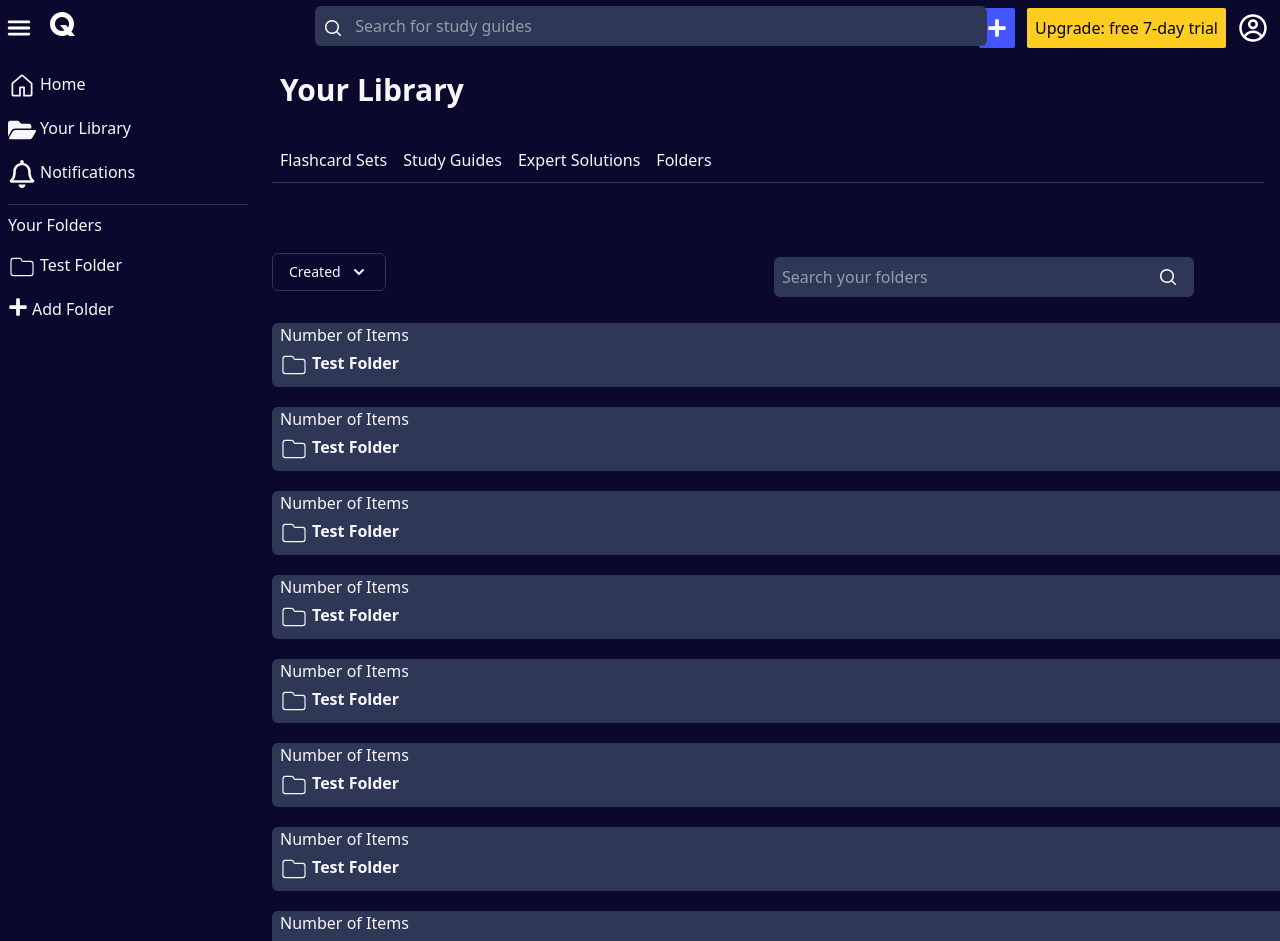
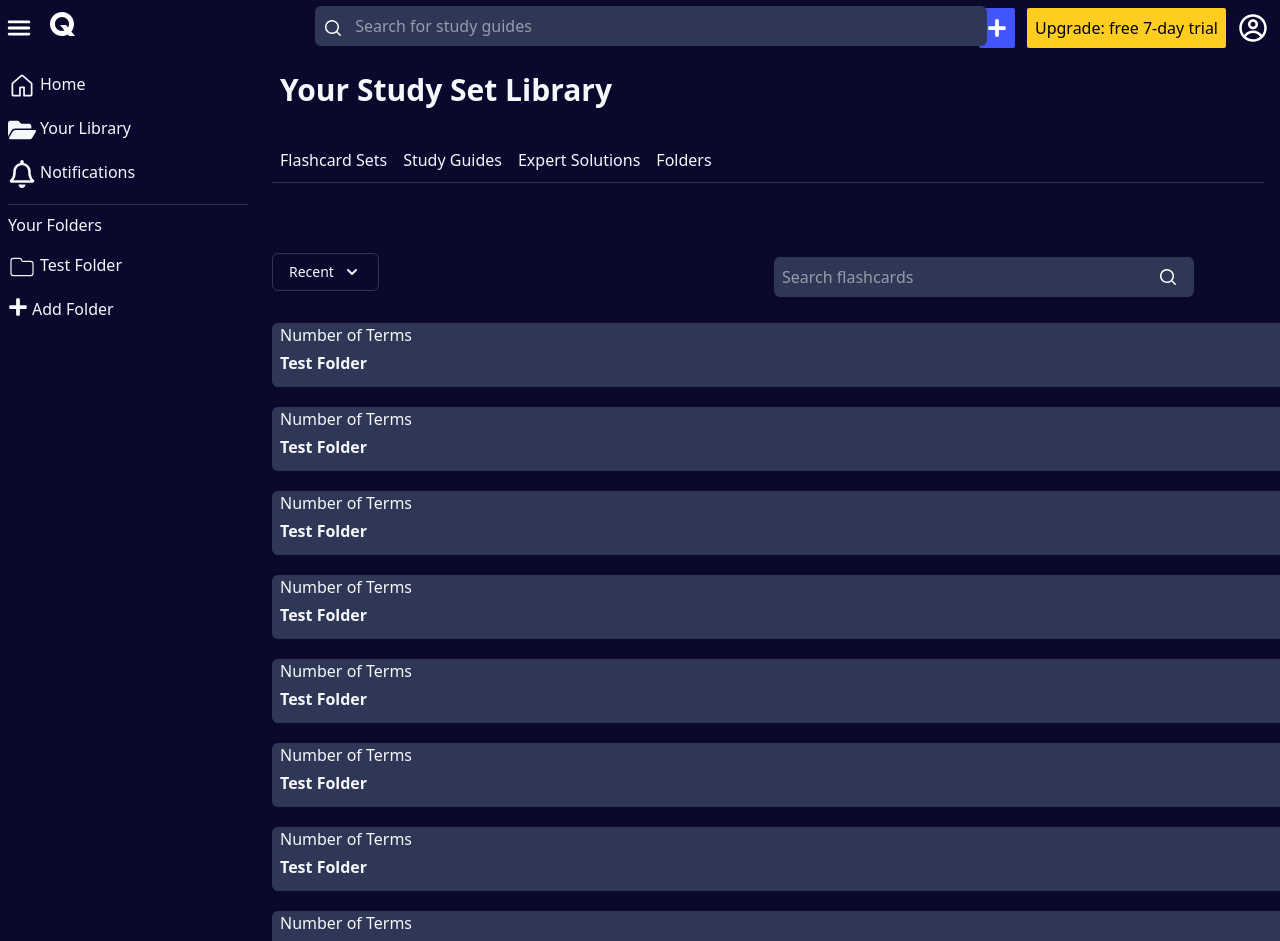
Before and after one commit to aaronamano/quizlet_clone, a React (Vite) app in the folder frontend/: page / in a window 1280 px wide. Shown: the top 941 px of the page. Built offline with nearby package versions, Linux system fonts and the light colour scheme.

Commit message:
#3 lib page for study sets

```diff
--- a/frontend/src/App.tsx
+++ b/frontend/src/App.tsx
@@ -2,6 +2,7 @@
 import HorizontalNavbar from "./components/HorizontalNavbar";
 import LibFolders from "./components/LibFolders";
 import VerticalNavbar from "./components/VerticalNavbar";
+import LibStudySets from "./components/LibStudySets";
 
 function App() {
   return (
@@ -9,7 +10,7 @@
       <div className="bg-[#0A092D] min-h">
         <HorizontalNavbar />
         <VerticalNavbar />
-        <LibFolders />
+        <LibStudySets />
       </div>
     </>
   );
--- a/frontend/src/components/LibStudySets.tsx
+++ b/frontend/src/components/LibStudySets.tsx
@@ -1,5 +1,97 @@
+import { HiMiniMagnifyingGlass } from "react-icons/hi2";
+
+function StudySetCard() {
+  return (
+    <>
+      <div className=" bg-[#2E3856] w-[1040px] h-16 rounded-md my-5">
+        <div className="m-2">
+          <p className="text-[#F6F7FB]">Number of Terms</p>
+          <div className="flex flex-row text-[#F6F7FB] my-1">
+            <div className="font-bold">Test Folder</div>
+          </div>
+        </div>
+      </div>
+    </>
+  );
+}
+
 function LibStudySets(){
+    return (
+        <>
+          <div className="bg-[#0A092D] min-h-screen ml-64 p-4">
+            {/* title */}
+            <h1 className="mx-2 text-[#F6F7FB] text-3xl font-bold">Your Study Set Library</h1>
 
+            {/* links */}
+            <div className="flex flex-row my-10">
+              <div className="mx-2 text-[#F6F7FB] hover:underline">
+                <p>Flashcard Sets</p>
+              </div>
+
+              <div className="mx-2 text-[#F6F7FB] hover:underline">
+                <p>Study Guides</p>
+              </div>
+
+              <div className="mx-2 text-[#F6F7FB] hover:underline">
+                <p>Expert Solutions</p>
+              </div>
+
+              <div className="mx-2 text-[#F6F7FB] hover:underline">
+                <p>Folders</p>
+              </div>
+            </div>
+
+            <hr className="text-[#2E3856] relative top-[-30px]"></hr>
+
+            {/* dropdown */}
+            <div className="relative top-[40px]">
+              <button
+                type="button"
+                className="inline-flex justify-center items-center gap-2 rounded-md border border-[#2E3856] shadow-sm px-4 py-2 bg-[#0A092D] text-sm font-medium text-[#F6F7FB]"
+              >
+                Recent
+                <svg
+                  className="h-5 w-5"
+                  xmlns="http://www.w3.org/2000/svg"
+                  viewBox="0 0 20 20"
+                  fill="currentColor"
+                >
+                  <path
+                    fillRule="evenodd"
+                    d="M5.293 7.293a1 1 0 011.414 0L10 10.586l3.293-3.293a1 1 0 111.414 1.414l-4 4a1 1 0 01-1.414 0l-4-4a1 1 0 010-1.414z"
+                    clipRule="evenodd"
+                  />
+                </svg>
+              </button>
+            </div>
+
+            {/* search your folders */}
+            <div className="flex justify-end">
+              <div className="relative w-1/2">
+                <input
+                  type="text"
+                  placeholder="Search flashcards"
+                  className="text-white bg-[#2E3856] p-2 m-1.5 w-[420px] rounded-md"
+                />
+                <HiMiniMagnifyingGlass className="text-white w-[20px] h-[20px] absolute top-1/2 transform -translate-y-1/2 translate-x-[390px]" />
+              </div>
+            </div>
+
+            <StudySetCard />
+            <StudySetCard />
+            <StudySetCard />
+            <StudySetCard />
+            <StudySetCard />
+            <StudySetCard />
+            <StudySetCard />
+            <StudySetCard />
+            <StudySetCard />
+            <StudySetCard />
+            <StudySetCard />
+            <StudySetCard />
+          </div>
+        </>
+      );
 }
 
 export default LibStudySets;
```
